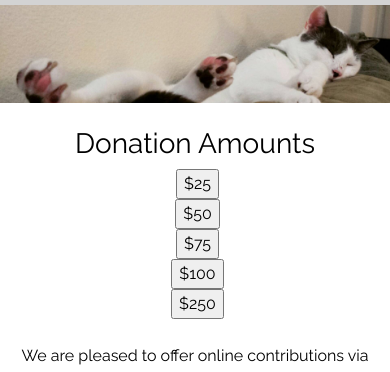
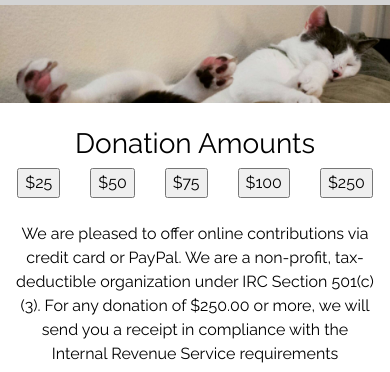
Before and after one commit to jobimathai1/project-1, a plain HTML site: page donations.html in a window 390 px wide. Shown: the part 151-523 px from the top of the page. Drawn offline with nearby package versions, Linux system fonts and the light colour scheme; a script that the page names is missing.

Commit message:
actually fixed donation buttons

```diff
--- a/css/styles.css
+++ b/css/styles.css
@@ -70,8 +70,6 @@ h3 {
 
 .donate-button {
     text-align: center;
-    padding-left: 5px;
-    padding-inline-start: 5px;
 }
 
 .container {
--- a/donations.html
+++ b/donations.html
@@ -59,13 +59,13 @@
 
                 <!--Nav-->
                 <nav class="navbar navbar-default navbar-nav navbar-expand-md navbar-light">
-                    <img class="logo img-fluid col-md-1" href=index.html src="images/pp4.png" alt="Pet Pride" class="d-inline-block align-top"
+                    <img class="logo img-fluid col-sm-1" href=index.html src="images/pp4.png" alt="Pet Pride" class="d-inline-block align-top"
                         Bootstrap>
                     <button class="navbar-toggler" type="button" data-toggle="collapse" data-target="#navbarCollapse"
                         aria-controls="navbarCollapse" aria-expanded="false" aria-label="Toggle navigation">
                         <span class="navbar-toggler-icon"></span>
                     </button>
-                    <div class="collapse navbar-collapse col-md-8" id="navbarCollapse">
+                    <div class="collapse navbar-collapse col-sm-8" id="navbarCollapse">
                         <ul class="navbar-nav mr-auto">
                             <li class="nav-item">
                                 <a class="nav-link" href="index.html">Home <span class="sr-only">(current)</span></a></li>
@@ -94,7 +94,7 @@
         <!--Hero-->
 
         <div class="row">
-            <div class="col-md-12">
+            <div class="col-sm-12">
                 <img class="article-picture" src="images/HandsomeJack2-narrow.jpg" alt="About Pet Pride">
             </div>
         </div>
@@ -103,9 +103,8 @@
 
 
         <!--$25-->
-        <div class="row justify-content-md-center">
-            <div class="col col-lg-2"></div>
-            <div class="col-md-auto">
+        <div class="row justify-content-center">
+            <div class="col-auto">
                 <div class="donate-button">
                     <form action="https://secure.paypal.com/cgi-bin/webscr" target="_blank" method="POST">
                         <input type="hidden" name="cmd" value="_xclick">
@@ -118,8 +117,9 @@
                     </form>
                 </div>
             </div>
+
             <!--$50 -->
-            <div class="col-md-auto">
+            <div class="col-auto">
                 <div class="donate-button">
                     <form action="https://secure.paypal.com/cgi-bin/webscr" target="_blank" method="POST">
                         <input type="hidden" name="cmd" value="_xclick">
@@ -132,8 +132,9 @@
                     </form>
                 </div>
             </div>
+
             <!--$75 -->
-            <div class="col-md-auto">
+            <div class="col-auto">
                 <div class="donate-button">
                     <form action="https://secure.paypal.com/cgi-bin/webscr" target="_blank" method="POST">
                         <input type="hidden" name="cmd" value="_xclick">
@@ -148,7 +149,7 @@
             </div>
 
             <!--$100 -->
-            <div class="col-md-auto">
+            <div class="col-auto">
                 <div class="donate-button">
                     <form action="https://secure.paypal.com/cgi-bin/webscr" target="_blank" method="POST">
                         <input type="hidden" name="cmd" value="_xclick">
@@ -163,7 +164,7 @@
             </div>
 
             <!--$250 -->
-            <div class="col-md-auto">
+            <div class="col-auto">
                 <div class="donate-button">
                     <form action="https://secure.paypal.com/cgi-bin/webscr" target="_blank" method="POST">
                         <input type="hidden" name="cmd" value="_xclick">
@@ -176,11 +177,10 @@
                     </form>
                 </div>
             </div>
-            <div class="col col-lg-2"></div>
         </div>
 
         <br>
-        <div class="container col-md-6">We are pleased to offer online contributions via credit card or PayPal.
+        <div class="container col-sm-6">We are pleased to offer online contributions via credit card or PayPal.
             We are a non-profit, tax-deductible organization under IRC Section 501(c)(3). For any
             donation of $250.00 or more, we will send you a receipt in compliance with the Internal
             Revenue Service requirements </div>
```
